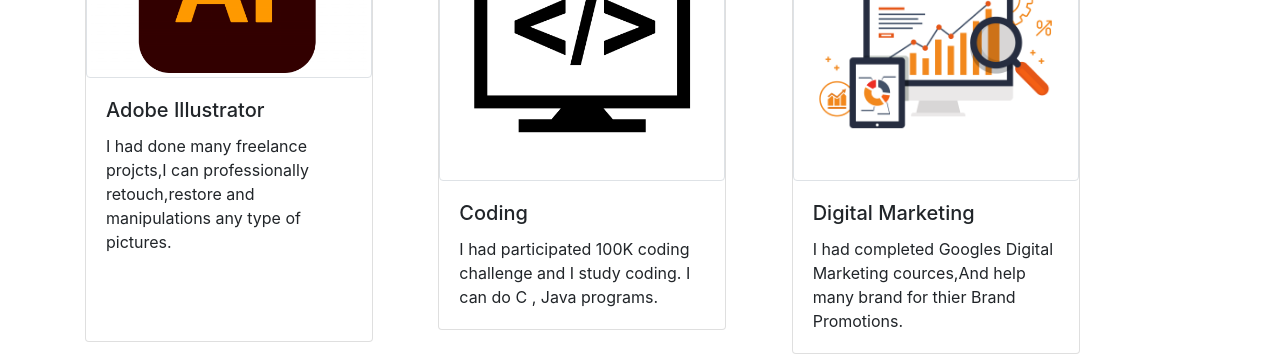
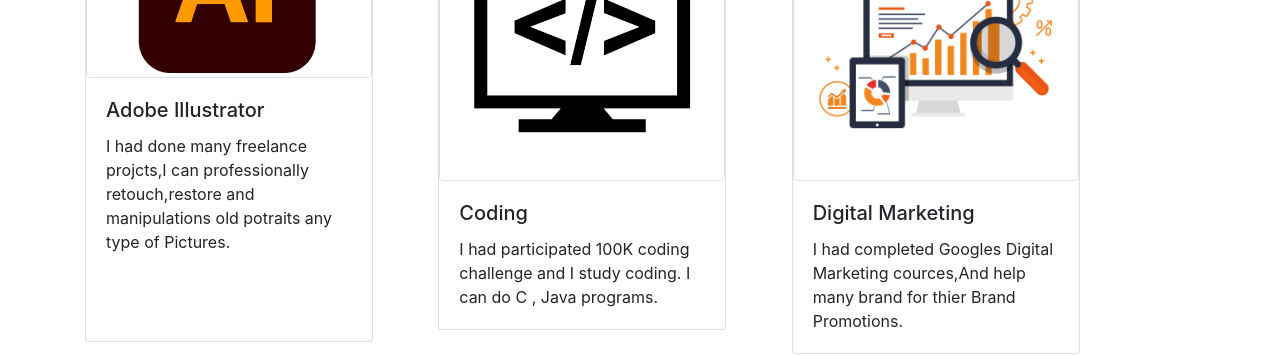
Before and after one commit to Ayushrajendran/Ayush-Static-Website, a plain HTML site: page index.html in a window 1280 px wide. Shown: the part 2500-2855 px from the top of the page. Drawn offline with nearby package versions, Linux system fonts and the light colour scheme.

Commit message:
Second file updated

```diff
--- a/index.html
+++ b/index.html
@@ -187,7 +187,7 @@
           <div class="card-body">
             <h5 class="card-title">Adobe Illustrator
             </h5>
-            <p class="card-text">I had done many freelance projcts,I can professionally retouch,restore and manipulations any type of pictures.</p>
+            <p class="card-text">I had done many freelance projcts,I can professionally retouch,restore and manipulations old potraits any type of Pictures.</p>
 
           </div>
         </div>
```
